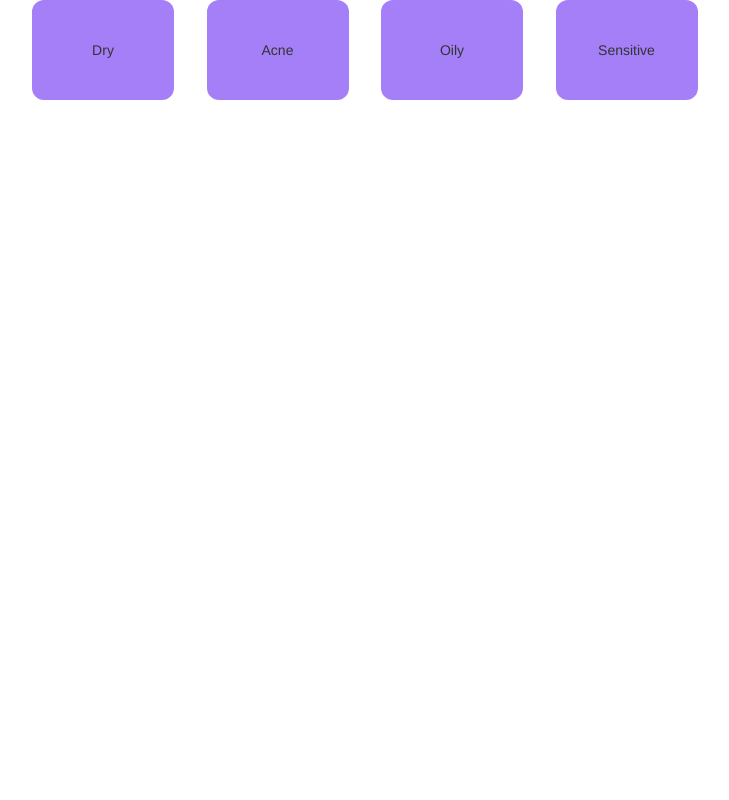
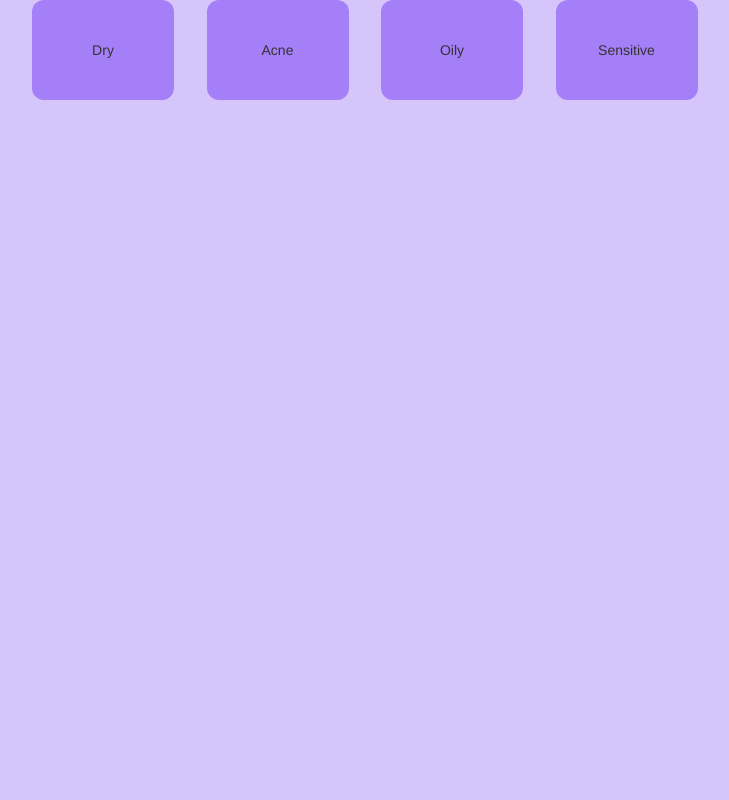
Before and after one commit to rwg58/startup-studio, a PHP site: page /step1.html in a window 1280 px wide. Shown: the whole page, without its empty margins (259-988 px from the left). Run offline with PHP 8.4, Linux system fonts and the light colour scheme; some libraries are stand-ins or nearby versions.

Commit message:
add body background

```diff
--- a/style.css
+++ b/style.css
@@ -1,3 +1,6 @@
+body{
+    background-color: #d6c5fb;
+}
 .skin_type{
     border-radius: 20px;
     position: absolute;
```
